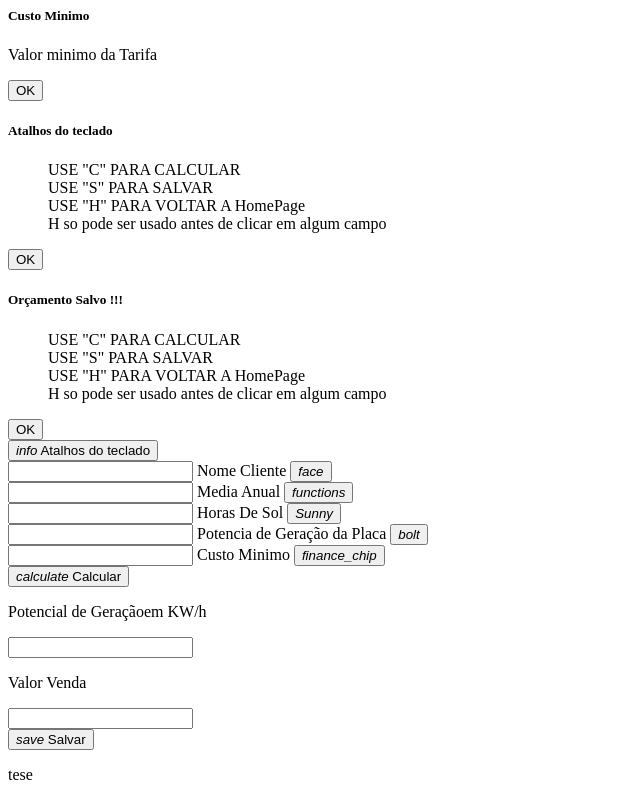
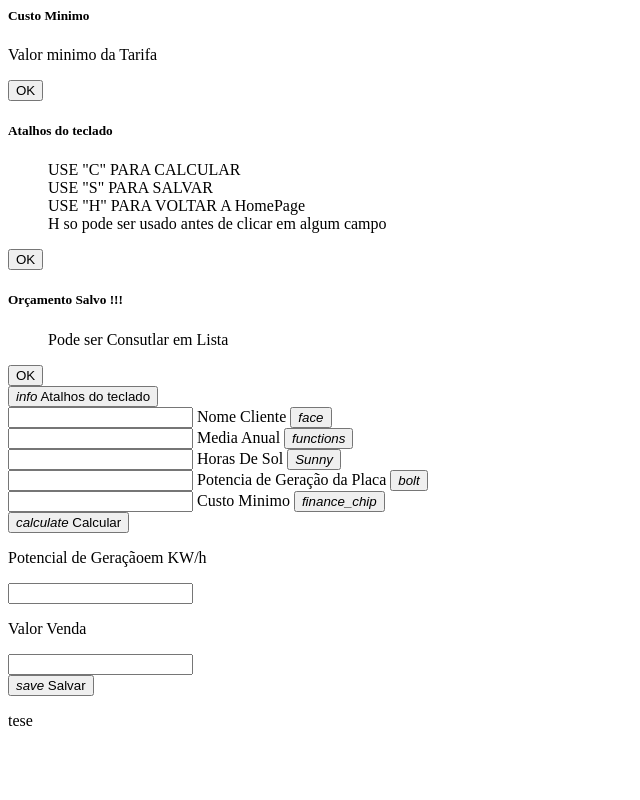
Before and after one commit to Pett97/SimpleSun, a website with bundled scripts: page homepage/orcamentos.html in a window 1280 px wide. Shown: the part 678-1478 px from the top of the page, without its empty margins (0-640 px from the left). After the commit the page ends 1424 px from the top, so only its background shows below. Built offline with nearby package versions, Linux system fonts and the light colour scheme.

Commit message:
ultimo ajuste kkk

```diff
--- a/homepage/orcamentos.html
+++ b/homepage/orcamentos.html
@@ -105,10 +105,7 @@
         <h5>Orçamento Salvo !!!</h5>
         <div class="left-align">
             <ul class="justified">
-                <li>USE "C" PARA CALCULAR</li>
-                <li>USE "S" PARA SALVAR</li>
-                <li>USE "H" PARA VOLTAR A HomePage</li>
-                <li>H so pode ser usado antes de clicar em algum campo</li>
+                <li>Pode ser Consutlar em Lista</li>
               </ul>
         </div>
         <nav>
--- a/javascript/calcular.js
+++ b/javascript/calcular.js
@@ -125,8 +125,3 @@ function salvar3(){
 
   localStorage.setItem("minhaLista", JSON.stringify(listaDeOrcamentos));
 }
-
-function imprimirNoConsole() {
-  console.log("teste");
-  console.log(listaDeOrcamentos);
-}
```
